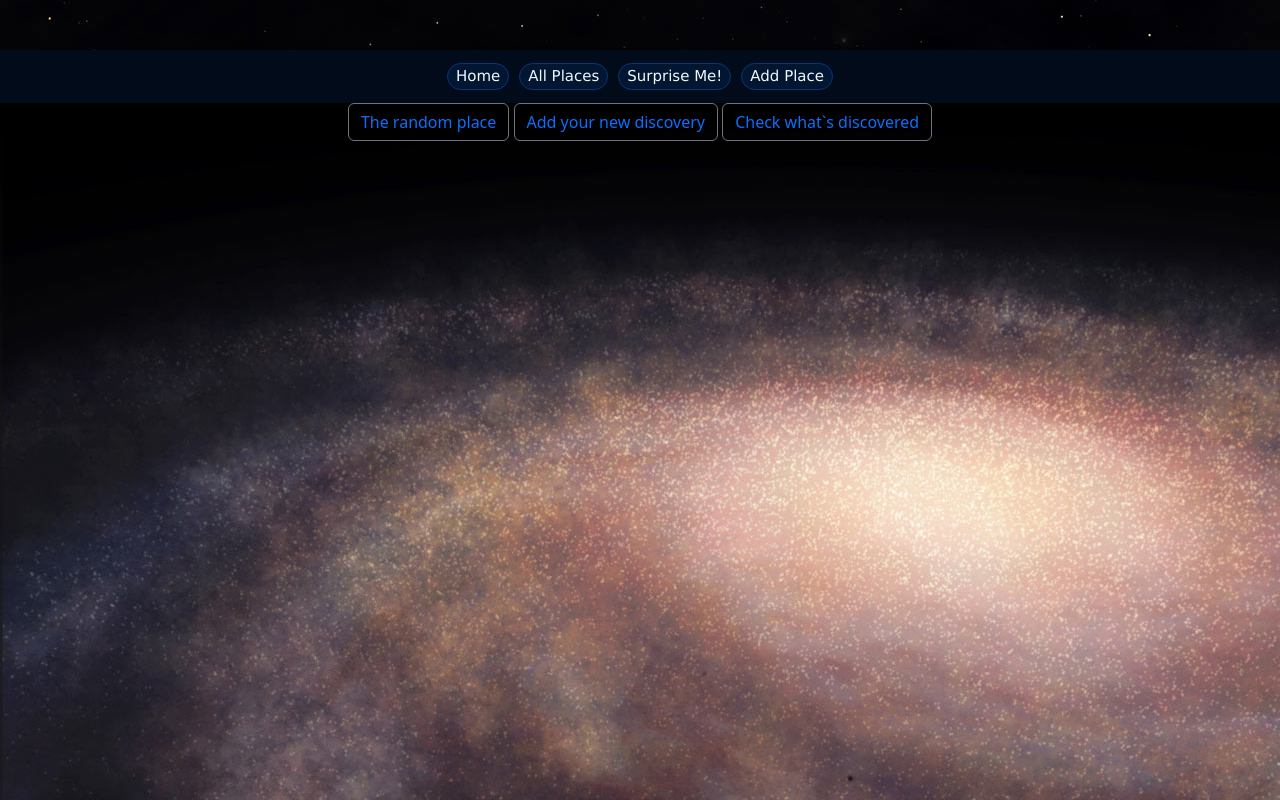
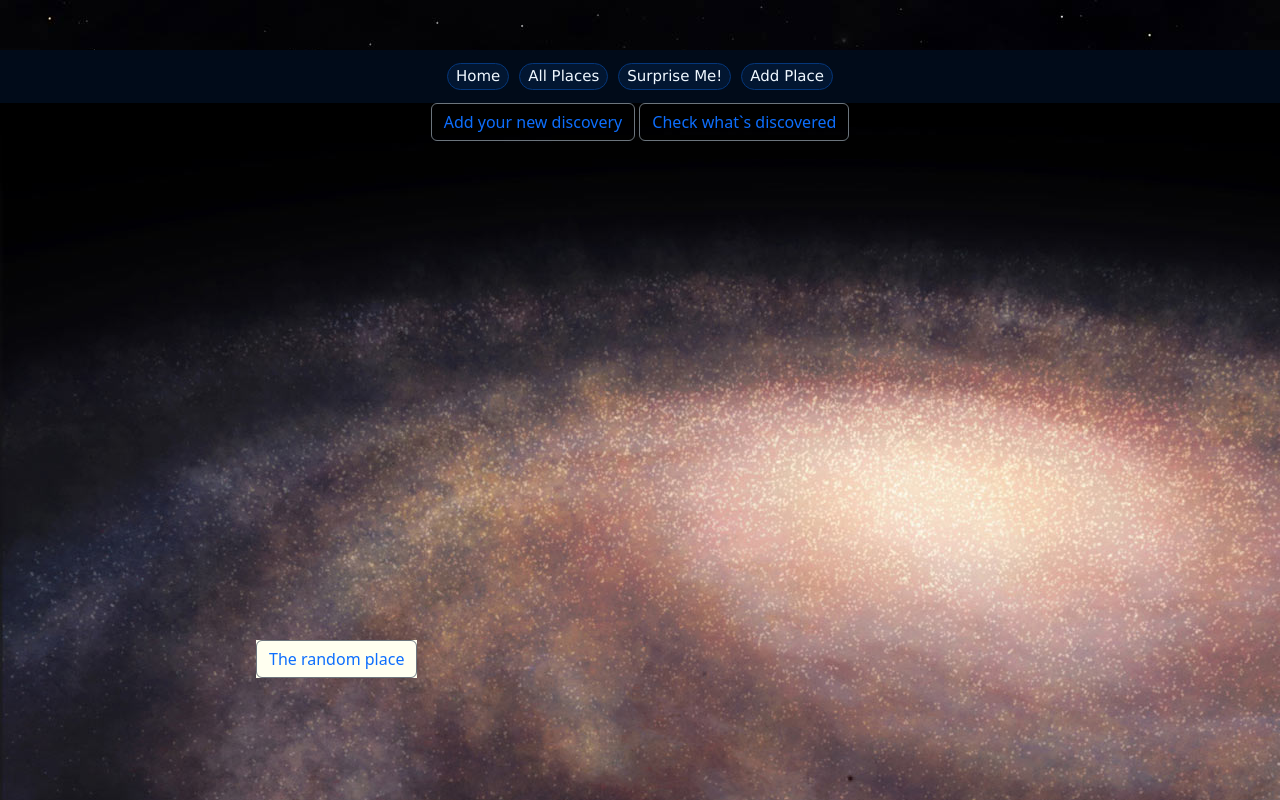
Before and after one commit to m02p02/react-json-project02, a React (Vite) app: page / in a window 1280 px wide. Shown: the top 800 px of the page. Built offline with nearby package versions, Linux system fonts and the light colour scheme.

Commit message:
homepage buttons

```diff
--- a/src/App.css
+++ b/src/App.css
@@ -19,7 +19,7 @@ Header, Footer
   height: 50px;
   width: 100%;
 }
-.galaxyMap{
+.galaxy-map{
   background-image: url(/src/images/milkyway.jpg);
   width: 100%;
   height: 100vh
@@ -48,6 +48,16 @@ NavBar
   color: aliceblue;
   border-radius: 15px;
   font-family: 'Lucida Sans', 'Lucida Sans Regular', 'Lucida Grande', 'Lucida Sans Unicode', Geneva, Verdana, sans-serif;
+}
+
+/*
+HomePage
+*/
+.hp-random-btn {
+  top: 80%;
+  left: 20%;
+  position: absolute;
+  background-color: ivory;
 }
 
 /*
--- a/src/pages/HomePage.jsx
+++ b/src/pages/HomePage.jsx
@@ -10,8 +10,8 @@ function HomePage() {
             <div>
 
                 {/* <h1>Galaxy Map with links</h1> */}
-            <nav className="galaxyMap">
-                <span>
+                <div className="galaxy-map">
+                    <span className='hp-random-btn'>
                         <Button variant="outline-secondary"><Link to="/places/random-place">The random place</Link></Button>{"  "}
                     </span>
                     <span>
@@ -20,7 +20,7 @@ function HomePage() {
                     <span>
                         <Button variant="outline-secondary"><Link to='/places/all-places'>Check what`s discovered</Link></Button>{"  "}
                     </span>
-            </nav>
+                </div>
 
             </div>
         </>
```
Lines whose indentation alone changed are shown as unchanged.
